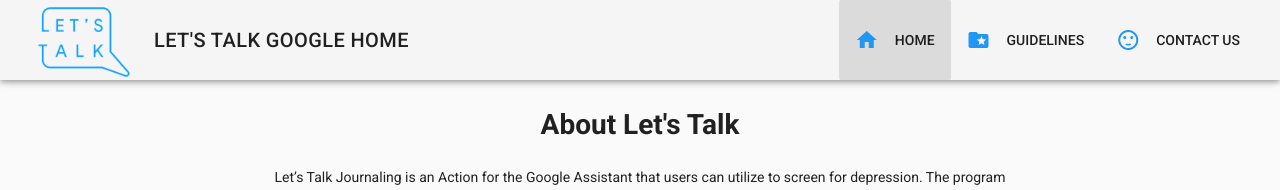
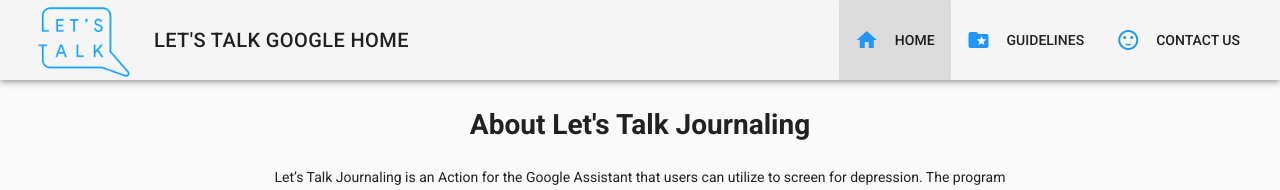
Before and after one commit to dlvcsulb/CSULB-Design-491-Let-s-Talk, a Vue app in the folder html-production/vuetifyapp/: page / in a window 1280 px wide. Shown: the top 190 px of the page. Built offline with nearby package versions, Linux system fonts and the light colour scheme.

Commit message:
Update Homepage.vue

```diff
--- a/html-production/vuetifyapp/src/components/Homepage.vue
+++ b/html-production/vuetifyapp/src/components/Homepage.vue
@@ -2,7 +2,7 @@
   <v-container fluid text-xs-center>
     <v-layout column align-center>
       <v-flex>
-        <h1 align="center">About Let's Talk</h1>
+        <h1 align="center">About Let's Talk Journaling</h1>
           <p>
             <br>Let’s Talk Journaling is an Action for the Google Assistant that users can utilize to screen for depression.
             The program uses the Google Dialogflow programming interface, which allows users to interact with their device through voice or
```
